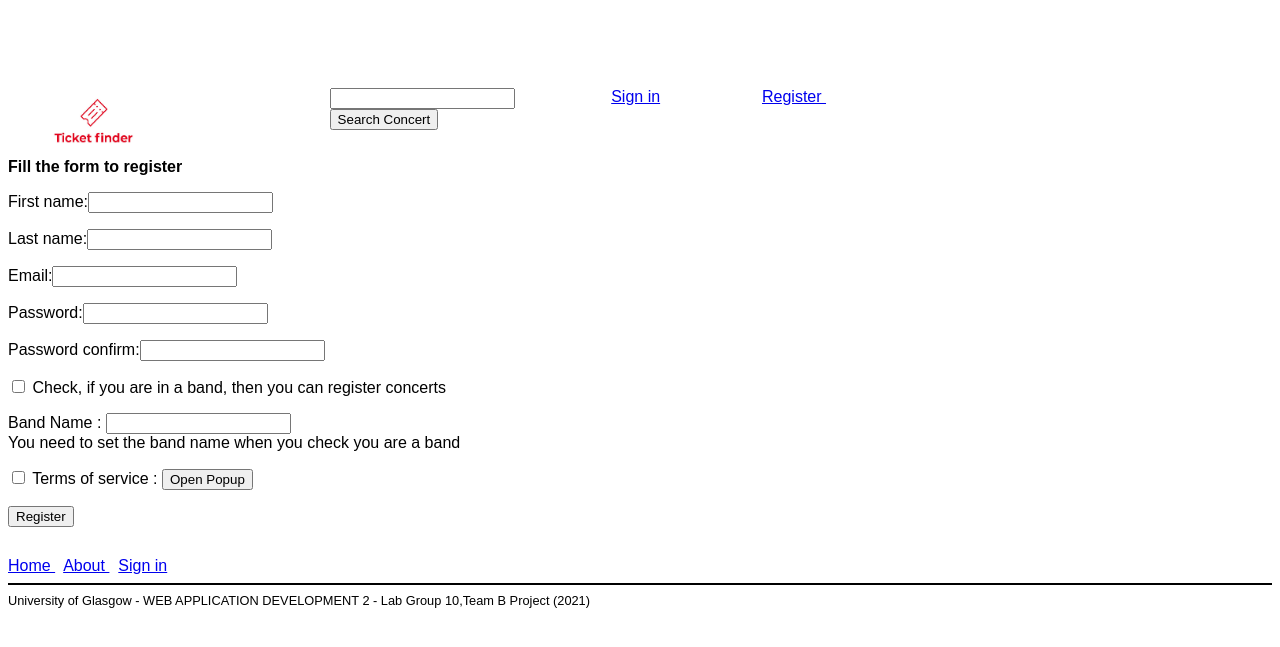
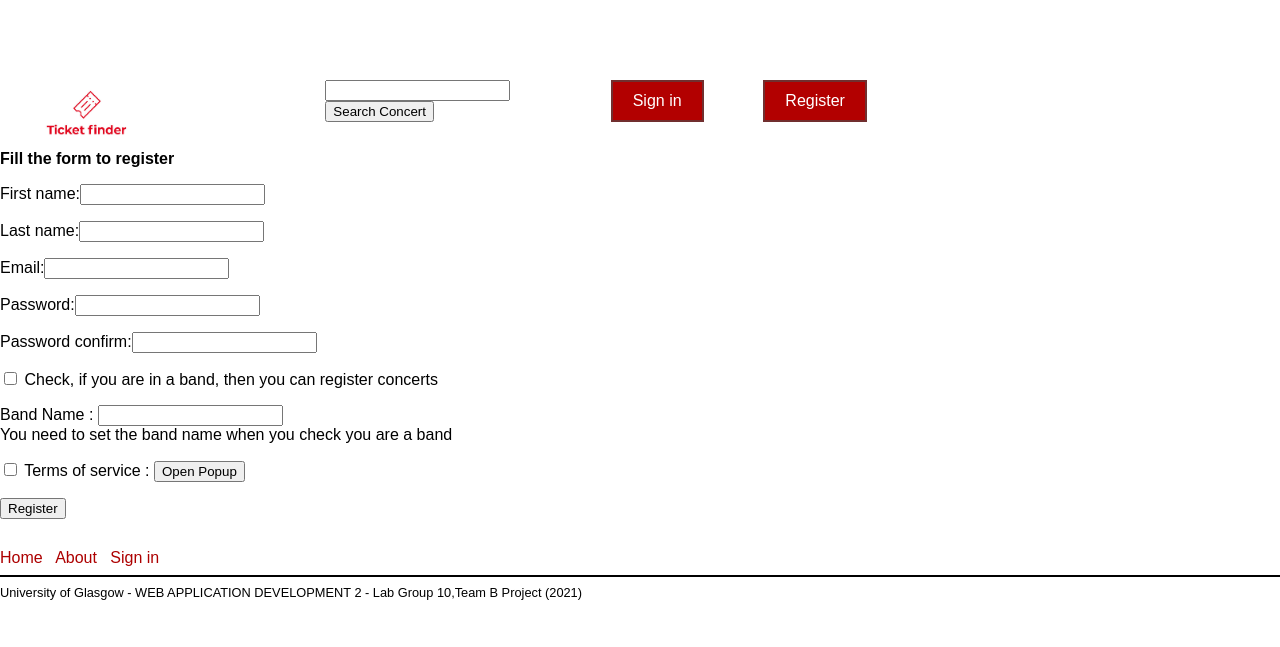
Before and after one commit to 2572258P/10b, a Django app: page /register/ in a window 1280 px wide. Shown: the top 647 px of the page. Run offline with Django 3.2, Linux system fonts and the light colour scheme.

Commit message:
link styling changed

```diff
--- a/templates/concert/base.html
+++ b/templates/concert/base.html
@@ -62,8 +62,6 @@
          font-size:80%
     }
 
-    {% block style_block %}
-        <!-- you can add styles with this block for each template page-->
 	body {
 	font-family: arial;
 	margin: 0;
@@ -71,25 +69,31 @@
 	box-sizing: border-box;
 	}
 
+	a.mhl:link, a.mhl:visited {
+      background-color: #B20000;
+      color: #FFFFFF;
+      border: 2px solid #712F2F;
+      padding: 10px 20px;
+      text-align: center;
+      text-decoration: none;
+      display: inline-block;
+    }
 
-	#popup-1 {
-	display: none;
-	background-color: rgba(0,0,0,0.5);
-	position: absolute;
-	height: 100vh;
-	width: 100%;
-	}
+    a.mhl:hover, a.sh:active {
+      background-color: #BF1212;
+      color: #FFFFFF;
+    }
 
-	.popup-content {
-	position: relative;
-	padding: 20px;
-	margin: 0 auto;
-	background-color: white;
-	width: 400px;
-	top: 5vh;
-	}
+    a.bm:link {color:#AD0000;text-decoration:none;}
+    a.bm:visited {color:#AD0000;text-decoration:none;}
+    a.bm:hover {text-decoration:underline;}
 
+
+	{% block style_block %}
+        <!-- you can add styles with this block for each template page-->
     {% endblock %}
+
+
     </style>
 
     <title> Team10B Concert -{% block title_block %} Music is life {% endblock %}</title>
@@ -125,18 +129,18 @@
           <div class="topNarrow">
               {% block top4_block %}
                 {% if user.is_authenticated %}
-                    <a href="{% url 'concert:signout' %}">Sign out</a>
+                    <a href="{% url 'concert:signout' %}" class="mhl">Sign out</a>
                 {% else %}
-                    <a href="{% url 'concert:signin' %}">Sign in</a>
+                    <a href="{% url 'concert:signin' %}" class="mhl">Sign in</a>
                 {% endif %}
               {% endblock %}
           </div>
           <div class="topNarrow">
             {% block top5_block %}
                 {% if user.is_authenticated %}
-                    <a href="{% url 'concert:myaccount' %}">MyAccount </a>&nbsp
+                    <a href="{% url 'concert:myaccount' %}" class="mhl">MyAccount </a>&nbsp
                 {% else %}
-                    <a href="{% url 'concert:register' %}">Register </a>&nbsp
+                    <a href="{% url 'concert:register' %}" class="mhl">Register </a>&nbsp
                 {% endif %}
             {% endblock %}
           </div>
@@ -144,12 +148,12 @@
     {% block body_block %}
     {% endblock %}
     <div style="padding-top: 30px; position: relative; text-align: left">
-    		<a href="{% url 'concert:index' %}">Home </a>&nbsp
-    		<a href="{% url 'concert:about' %}">About </a>&nbsp
+    		<a href="{% url 'concert:index' %}" class="bm">Home </a>&nbsp
+    		<a href="{% url 'concert:about' %}" class="bm">About </a>&nbsp
     		{% if user.is_authenticated %}
-            <a href="{% url 'concert:signout' %}">Sign out</a>&nbsp
+            <a href="{% url 'concert:signout' %}" class="bm">Sign out</a>&nbsp
         {% else %}
-            <a href="{% url 'concert:signin' %}">Sign in</a>&nbsp
+            <a href="{% url 'concert:signin' %}" class="bm">Sign in</a>&nbsp
         {% endif %}
 		</div>
     <hr class="copyline">
--- a/templates/concert/register.html
+++ b/templates/concert/register.html
@@ -21,6 +21,24 @@ This is the register Page <br />
   			})
     });
 </script>
+{% endblock %}
+
+{% block style_block %}
+    #popup-1 {
+	display: none;
+	background-color: rgba(0,0,0,0.5);
+	position: absolute;
+	height: 100vh;
+	width: 100%;
+	}
+	.popup-content {
+	position: relative;
+	padding: 20px;
+	margin: 0 auto;
+	background-color: white;
+	width: 400px;
+	top: 5vh;
+	}
 {% endblock %}
 
 {% block body_block %}
```
Also changed, not shown: templates/concert/index.html (+8 -1 lines).
